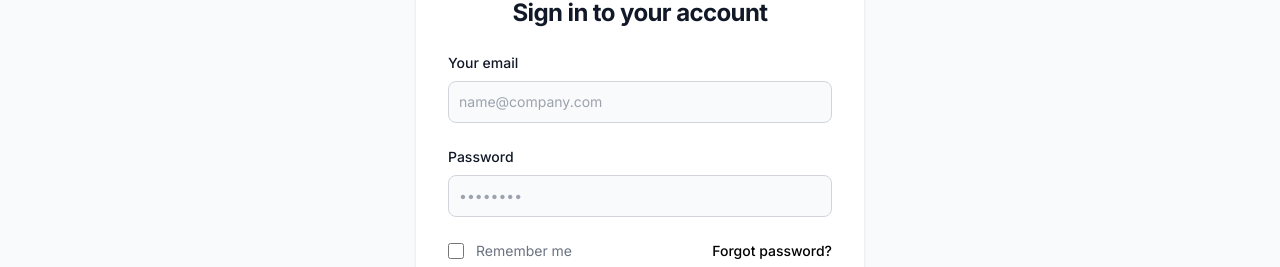
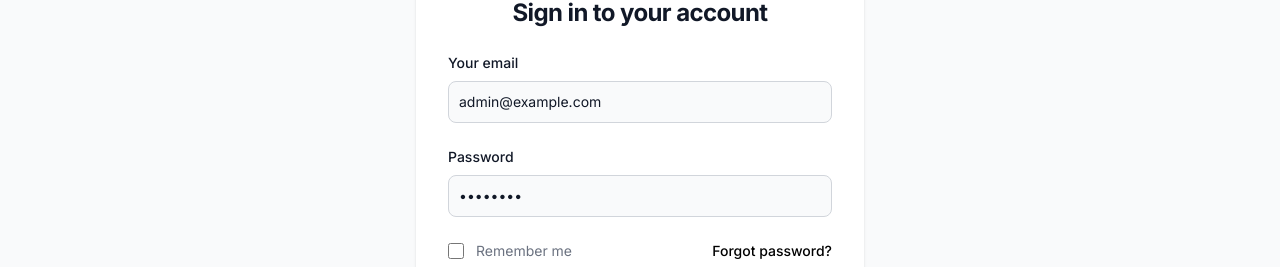
Before and after one commit to Zwill1/AniStream, a Next.js app: page /signin in a window 1280 px wide. Shown: the part 275-542 px from the top of the page. Built offline with nearby package versions, Linux system fonts and the light colour scheme.

Commit message:
styles to form and learning new routing

```diff
--- a/src/app/layout.tsx
+++ b/src/app/layout.tsx
@@ -1,7 +1,9 @@
+
 import type { Metadata } from 'next'
 import { Inter } from 'next/font/google'
 import './globals.css'
 import Nav from './ui/Nav'
+import { AuthProvider } from './admin/AuthContext'
 
 // layout
 
--- /dev/null
+++ b/src/app/profile/layout.tsx
@@ -0,0 +1,7 @@
+export default function layout({ children }: { children: React.ReactNode }) {
+    return (
+      <div className="flex h-screen flex-col md:flex-row md:overflow-hidden">
+        <div>{children}</div>
+      </div>
+    );
+  }
--- /dev/null
+++ b/src/app/profile/page.tsx
@@ -0,0 +1,7 @@
+export default function Profile() {
+  return (
+    <main className="flex min-h-screen flex-col items-center justify-between">
+      <p>Profile page</p>
+    </main>
+  )
+}
--- a/src/app/signin/page.tsx
+++ b/src/app/signin/page.tsx
@@ -1,6 +1,7 @@
 import LoginForm from "../ui/LoginForm";
 
 export default function SignIn() {
+
   return (
     <>
       <LoginForm />
--- a/src/app/ui/LoginForm.tsx
+++ b/src/app/ui/LoginForm.tsx
@@ -1,6 +1,17 @@
+"use client"
+import { useRouter } from "next/navigation";
+import { useState } from "react"
+
 export default function LoginForm() {
 
+  const [email, setEmail] = useState("admin@example.com");
+  const [password, setPassword] = useState("password");
 
+  const router = useRouter();
+
+  function handleSubmit(e : any) {
+    e.preventDefault();
+  }
 
   return (
     <>
@@ -11,19 +22,19 @@ export default function LoginForm() {
                     <h1 className="text-xl font-bold leading-tight tracking-tight text-gray-900 md:text-2xl dark:text-white text-center">
                         Sign in to your account
                     </h1>
-                    <form className="space-y-4 md:space-y-6" action="#">
+                    <form className="space-y-4 md:space-y-6" action="#" onSubmit={handleSubmit}>
                         <div>
                             <label className="block mb-2 text-sm font-medium text-gray-900 dark:text-white">Your email</label>
-                            <input type="email" name="email" id="email" className="bg-gray-50 border border-gray-300 text-gray-900 sm:text-sm rounded-lg focus:ring-primary-600 focus:border-primary-600 block w-full p-2.5 dark:bg-gray-700 dark:border-gray-600 dark:placeholder-gray-400 dark:text-white dark:focus:ring-blue-500 dark:focus:border-blue-500" placeholder="name@company.com" required />
+                            <input type="email" onChange={(e) => setEmail(e.target.value)} value={email} name="email" id="email" className="bg-gray-50 border border-gray-300 text-gray-900 sm:text-sm rounded-lg focus:ring-primary-600 focus:border-primary-600 block w-full p-2.5 dark:bg-gray-700 dark:border-gray-600 dark:placeholder-gray-400 dark:text-white dark:focus:ring-blue-500 dark:focus:border-blue-500" required />
                         </div>
                         <div>
                             <label className="block mb-2 text-sm font-medium text-gray-900 dark:text-white">Password</label>
-                            <input type="password" name="password" id="password" placeholder="••••••••" className="bg-gray-50 border border-gray-300 text-gray-900 sm:text-sm rounded-lg focus:ring-primary-600 focus:border-primary-600 block w-full p-2.5 dark:bg-gray-700 dark:border-gray-600 dark:placeholder-gray-400 dark:text-white dark:focus:ring-blue-500 dark:focus:border-blue-500" required />
+                            <input type="password" name="password" id="password" onChange={(e) => setPassword(e.target.value)} value={password} className="bg-gray-50 border border-gray-300 text-gray-900 sm:text-sm rounded-lg focus:ring-primary-600 focus:border-primary-600 block w-full p-2.5 dark:bg-gray-700 dark:border-gray-600 dark:placeholder-gray-400 dark:text-white dark:focus:ring-blue-500 dark:focus:border-blue-500" required />
                         </div>
                         <div className="flex items-center justify-between">
                             <div className="flex items-start">
                                 <div className="flex items-center h-5">
-                                  <input id="remember" aria-describedby="remember" type="checkbox" className="w-4 h-4 border border-gray-300 rounded bg-gray-50 focus:ring-3 focus:ring-primary-300 dark:bg-gray-700 dark:border-gray-600 dark:focus:ring-primary-600 dark:ring-offset-gray-800" required />
+                                  <input id="remember" aria-describedby="remember" type="checkbox" className="w-4 h-4 border border-gray-300 rounded bg-gray-50 focus:ring-3 focus:ring-primary-300 dark:bg-gray-700 dark:border-gray-600 dark:focus:ring-primary-600 dark:ring-offset-gray-800" />
                                 </div>
                                 <div className="ml-3 text-sm">
                                   <label className="text-gray-500 dark:text-gray-300">Remember me</label>
@@ -31,7 +42,7 @@ export default function LoginForm() {
                             </div>
                             <a href="#" className="text-sm font-medium text-primary-600 hover:underline dark:text-primary-500">Forgot password?</a>
                         </div>
-                        <button type="submit" className="w-full text-white bg-black hover:bg-primary-700 focus:ring-4 focus:outline-none focus:ring-primary-300 font-medium rounded-lg text-sm px-5 py-2.5 text-center dark:bg-primary-600 dark:hover:bg-primary-700 dark:focus:ring-primary-800">Sign in</button>
+                        <button type="submit" onClick={() => router.push('/profile')} className="w-full text-white bg-black hover:bg-primary-700 focus:ring-4 focus:outline-none focus:ring-primary-300 font-medium rounded-lg text-sm px-5 py-2.5 text-center dark:bg-primary-600 dark:hover:bg-primary-700 dark:focus:ring-primary-800">Sign in</button>
                         <p className="text-sm font-light text-gray-500 dark:text-gray-400 text-center">
                             Don’t have an account yet? <a href="#" className="font-medium text-primary-600 hover:underline dark:text-primary-500">Sign up</a>
                         </p>
```
